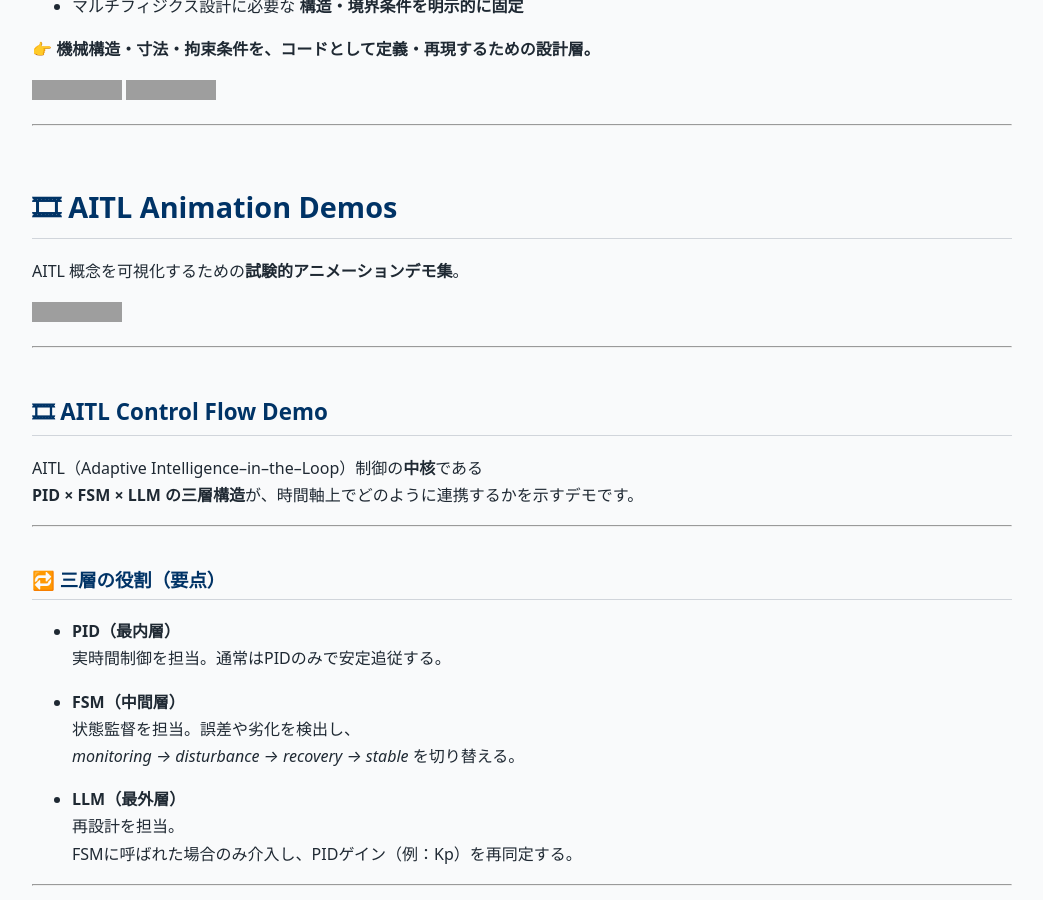
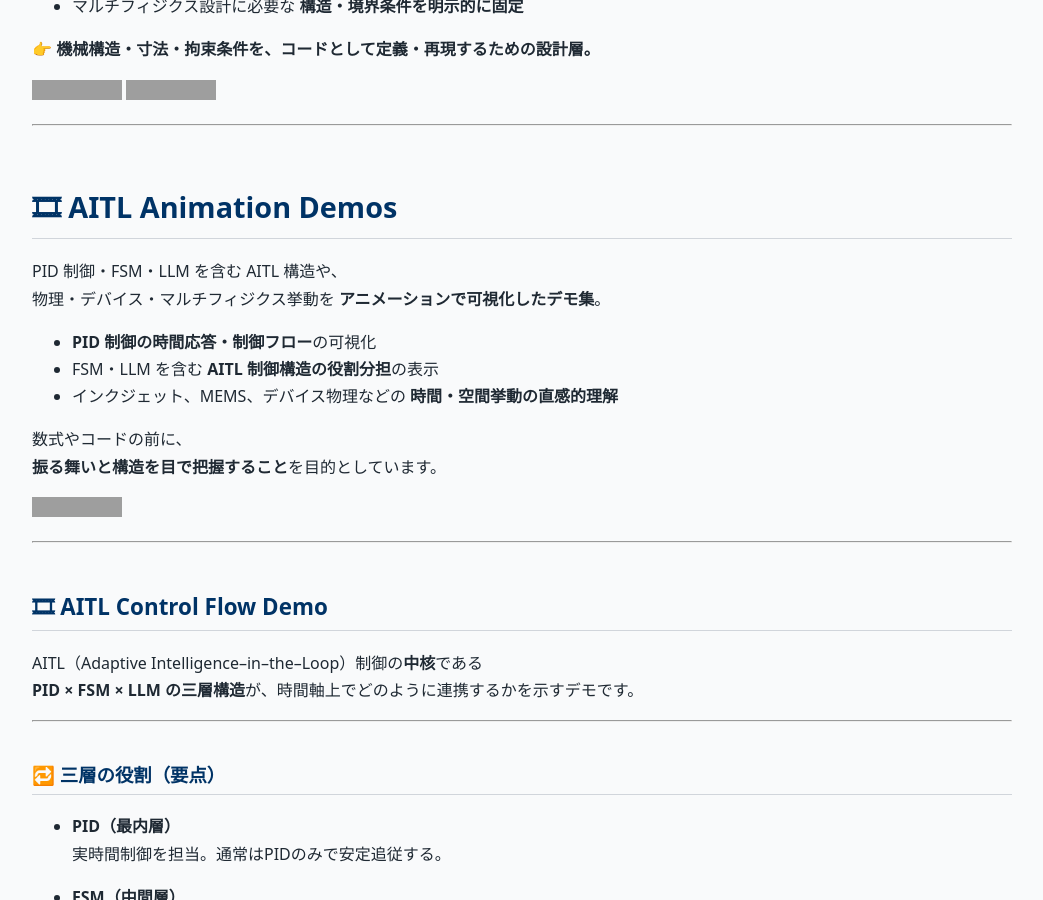
Before and after one commit to Samizo-AITL/Samizo-AITL.github.io, a Jekyll site: the page built from index.md, in a window 1280 px wide and 900 px high, scrolled down 12741 px. Shown: the whole window, without its empty margins (118-1161 px from the left). Built offline with Jekyll 4.4.1, drawn with Linux system fonts in a browser that asks for light colours; grey boxes are pictures that could not be loaded.

Commit message:
Update index.md

```diff
--- a/index.md
+++ b/index.md
@@ -386,7 +386,15 @@ V–I 制御（PID + FSM）を **RTL → GDS まで一貫実装する ASIC 教
 ---
 
 # 🎞 AITL Animation Demos
-AITL 概念を可視化するための**試験的アニメーションデモ集**。
+PID 制御・FSM・LLM を含む AITL 構造や、
+物理・デバイス・マルチフィジクス挙動を **アニメーションで可視化したデモ集**。
+
+- **PID 制御の時間応答・制御フロー**の可視化
+- FSM・LLM を含む **AITL 制御構造の役割分担**の表示
+- インクジェット、MEMS、デバイス物理などの **時間・空間挙動の直感的理解**
+
+数式やコードの前に、
+**振る舞いと構造を目で把握すること**を目的としています。
 
 [![View Demos](https://img.shields.io/badge/View-Demos-brightgreen?logo=github)](https://samizo-aitl.github.io/aitl-animation-demos/)
 
```
